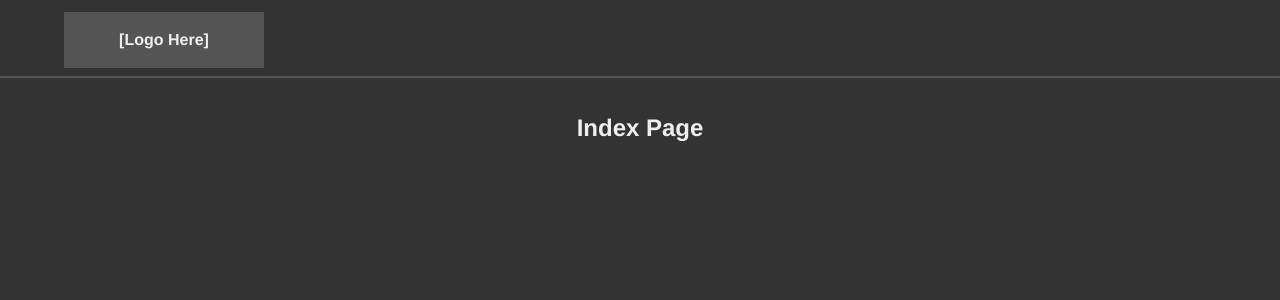
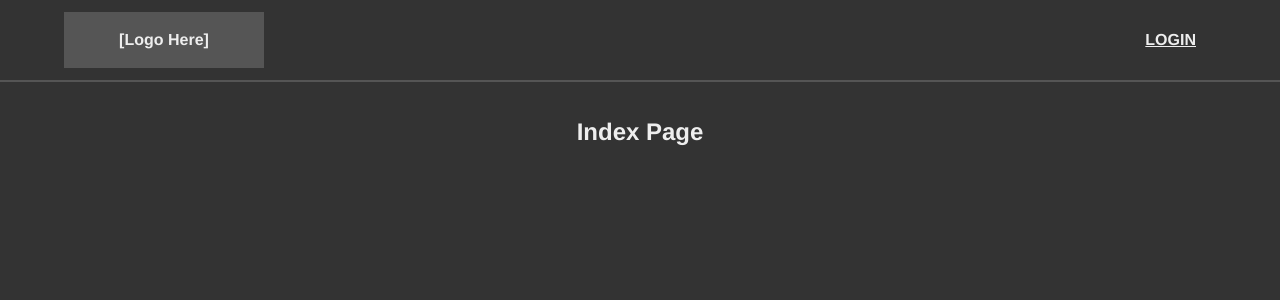
Before and after one commit to rpcorr/mega-menu-php-version, a PHP site: page / in a window 1280 px wide. Shown: the top 300 px of the page. Run offline with PHP 8.4, Linux system fonts and the light colour scheme.

Commit message:
put login link back in

```diff
--- a/assets/php_scripts/menu.php
+++ b/assets/php_scripts/menu.php
@@ -38,7 +38,7 @@ if ($menuItems === null) {
 
 } else {
     // login link
-    //echo '<li><a href="login.php">Login</a></li>';
+    echo '<li><a href="login.php">Login</a></li>';
 }
 
 echo $output;
```
